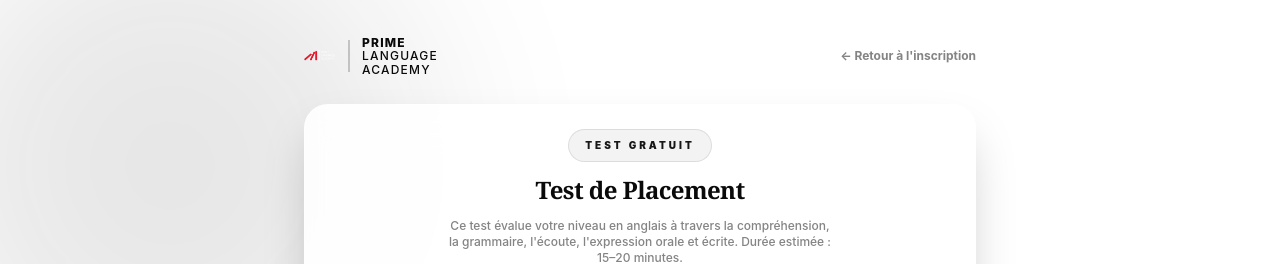
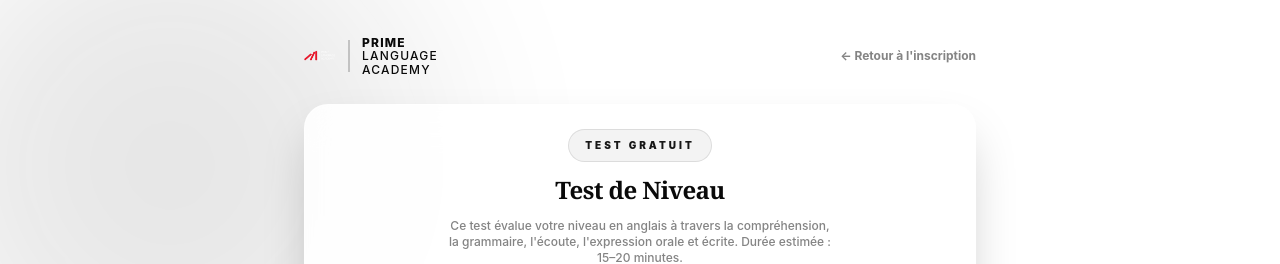
Before and after one commit to sakaprime05-oss/prime-language-academy, a Next.js app: page /placement-test in a window 1280 px wide. Shown: the top 264 px of the page. Built offline with nearby package versions, Linux system fonts and the light colour scheme.

Commit message:
fix: rename test to Test de Niveau and add validation to prevent empty submissions

```diff
--- a/src/app/placement-test/PlacementTest.tsx
+++ b/src/app/placement-test/PlacementTest.tsx
@@ -100,6 +100,21 @@ export default function PlacementTest() {
   };
 
   const handleNext = () => {
+    // Validate that all questions in the current section are answered
+    for (const q of section.questions) {
+      if (q.type === "audio-record") {
+        if (!audioData[q.id] || audioData[q.id].duration === 0) {
+          alert(`Veuillez enregistrer une réponse pour la question : "${q.questionFr || q.question}"`);
+          return;
+        }
+      } else {
+        if (!answers[q.id] || !answers[q.id].trim()) {
+          alert(`Veuillez répondre à la question : "${q.questionFr || q.question}"`);
+          return;
+        }
+      }
+    }
+
     if (isLastSection) {
       calculateScores();
     } else {
--- a/src/app/placement-test/page.tsx
+++ b/src/app/placement-test/page.tsx
@@ -4,9 +4,9 @@ import { Suspense } from "react";
 import PlacementTest from "./PlacementTest";
 
 export const metadata = {
-  title: "Test de Placement | Prime Language Academy",
+  title: "Test de Niveau | Prime Language Academy",
   description:
-    "Évaluez votre niveau d'anglais avec notre test de placement gratuit. Compréhension, grammaire, expression orale et écrite.",
+    "Évaluez votre niveau d'anglais avec notre test de niveau gratuit. Compréhension, grammaire, expression orale et écrite.",
 };
 
 export default function PlacementTestPage() {
@@ -40,7 +40,7 @@ export default function PlacementTestPage() {
             Test Gratuit
           </div>
           <h1 className="text-2xl font-black text-[var(--foreground)] tracking-tight">
-            Test de Placement
+            Test de Niveau
           </h1>
           <p className="text-xs text-[var(--foreground)]/50 font-medium max-w-sm mx-auto">
             Ce test évalue votre niveau en anglais à travers la compréhension, la grammaire,
```
